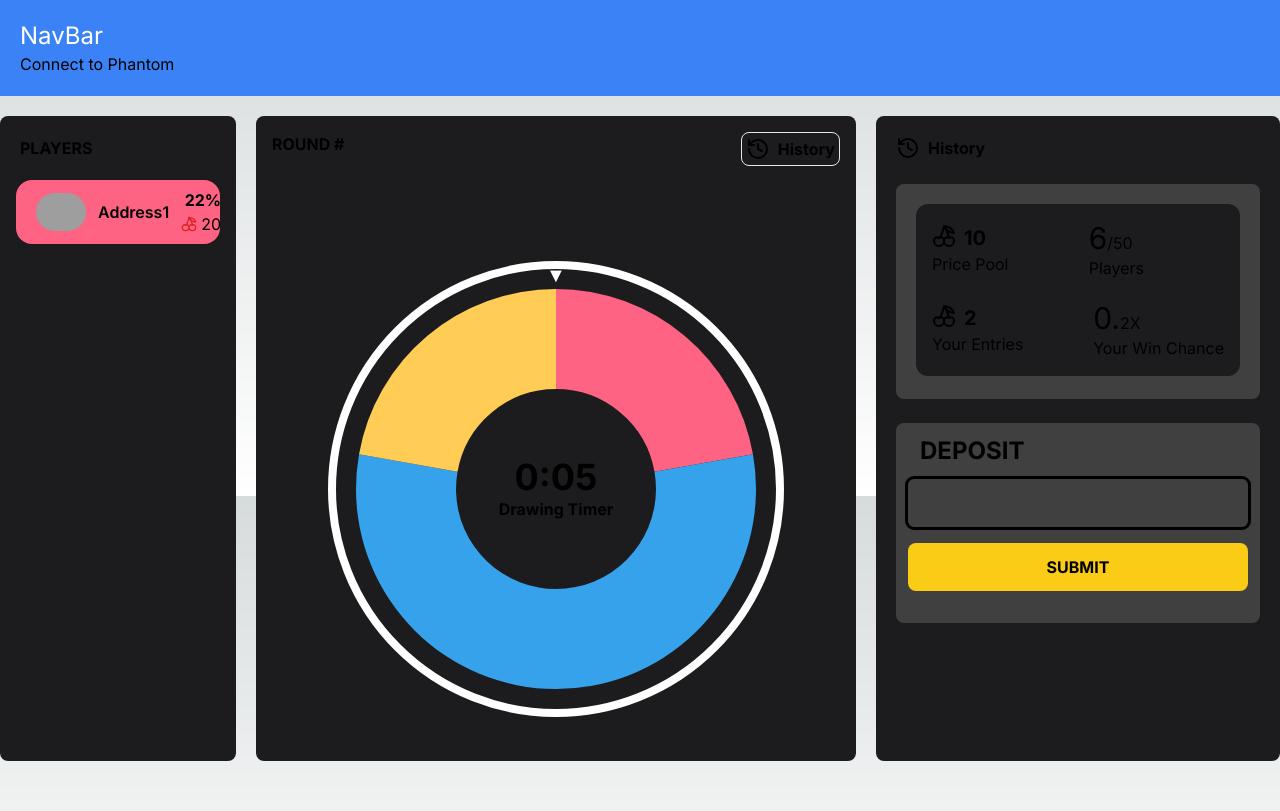
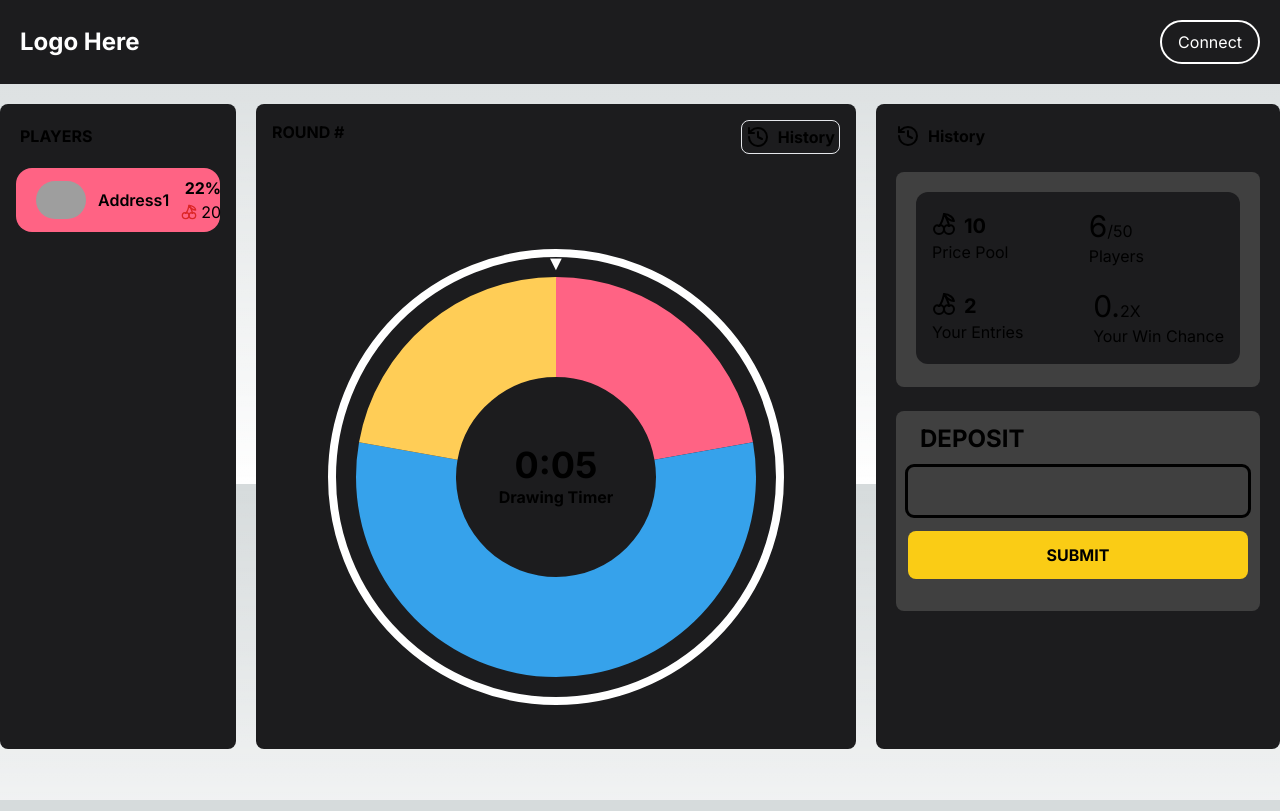
Before and after one commit to Hirusha1-cpu/wheelgame, a Next.js app: page / in a window 1280 px wide. Built offline with nearby package versions, Linux system fonts and the light colour scheme; grey boxes are pictures that could not be loaded.

Commit message:
styled navigation

```diff
--- a/components/Navbar.tsx
+++ b/components/Navbar.tsx
@@ -91,11 +91,13 @@ const NavBar = () => {
   }, []);
 
   return (
-    <div className="w-full bg-blue-500 p-5">
-      <h1 className="text-2xl text-white">NavBar</h1>
-      <button onClick={handleConnect}>Connect to Phantom</button>
-      {wallet && <p>Connected: {wallet}</p>}
-      {error && <p>Error: {error}</p>}
+    <div className="w-full bg-[#1C1C1E] p-5 flex items-center justify-between">
+      <h1 className="text-2xl text-white font-bold">Logo Here</h1>
+      <div className="flex flex-row-reverse items-center gap-4">
+        <button onClick={handleConnect} className="hover:bg-[#5842c3] px-4 py-2 rounded-3xl text-white border-white border-[2px] bg-transparent ease-linear duration-100 hover:scale-105 hover:font-bold">Connect</button>
+        {wallet && <p>Connected: {wallet}</p>}
+        {error && <p>Error: {error}</p>}
+      </div>
     </div>
   );
 };
```
